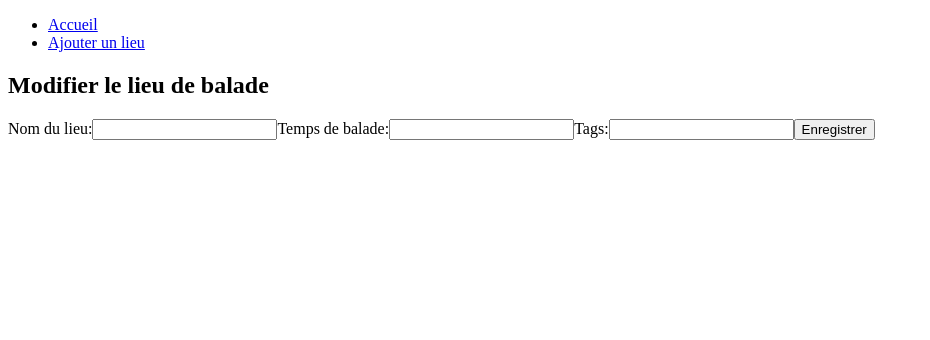
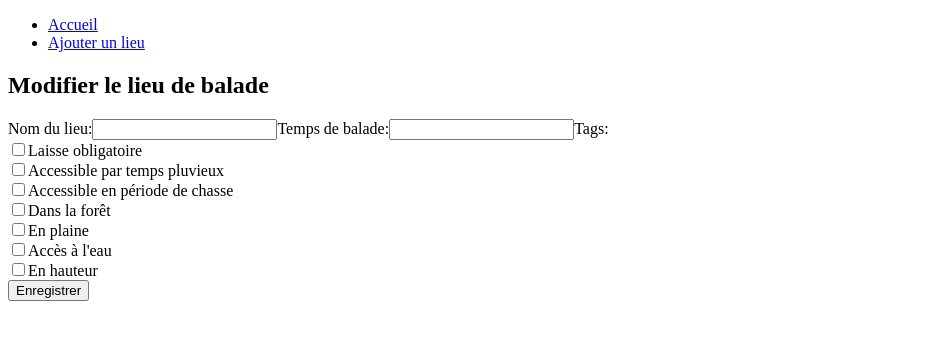
Before and after one commit to tatiana-sthl/se-balader, a React (Create React App) app: page /edit/1 in a window 1280 px wide. Shown: the top 340 px of the page, without its empty margins (0-930 px from the left). Built offline with nearby package versions, Linux system fonts and the light colour scheme; no server answers.

Commit message:
add button edit

```diff
--- a/src/components/editPlace/EditPlaceForm.js
+++ b/src/components/editPlace/EditPlaceForm.js
@@ -1,6 +1,7 @@
 import React, { useState, useEffect } from 'react';
 import axios from 'axios';
 import { useParams, useNavigate } from 'react-router-dom';
+import predefinedTags from '../../data/tags';
 
 const EditPlaceForm = () => {
   const { id } = useParams(); // Obtient l'ID du lieu depuis l'URL
@@ -50,7 +51,23 @@ const EditPlaceForm = () => {
         <input type="number" value={time} onChange={e => setTime(e.target.value)} />
 
         <label>Tags:</label>
-        <input type="text" value={tags} onChange={e => setTags(e.target.value)} />
+        {predefinedTags.map(tag => (
+          <div key={tag}>
+            <input
+              type="checkbox"
+              value={tag}
+              checked={tags.includes(tag)}
+              onChange={e => {
+                if (e.target.checked) {
+                  setTags([...tags, tag]);
+                } else {
+                  setTags(tags.filter(t => t !== tag));
+                }
+              }}
+            />
+            <label>{tag}</label>
+          </div>
+        ))}
 
         <button type="submit">Enregistrer</button>
       </form>
--- a/src/components/placeList/PlaceList.js
+++ b/src/components/placeList/PlaceList.js
@@ -1,7 +1,8 @@
 import React, { useState, useEffect } from 'react';
 import axios from 'axios';
+import { useNavigate } from 'react-router-dom';
+import predefinedTags from '../../data/tags';
 
-const predefinedTags = ['Laisse obligatoire', 'Accessible par temps pluvieux', 'Accessible en période de chasse', 'Dans la forêt', 'En plaine', 'Accès à l\'eau'];
 
 const PlaceList = () => {
   const [places, setPlaces] = useState([]);
@@ -10,6 +11,8 @@ const PlaceList = () => {
   const [selectedTags, setSelectedTags] = useState([]);
   const [showImageOverlay, setShowImageOverlay] = useState(false);
   const [overlayImageUrl, setOverlayImageUrl] = useState('');
+
+  const navigate = useNavigate();
 
   useEffect(() => {
     axios.get('/api/places')
@@ -54,9 +57,12 @@ const PlaceList = () => {
   };
 
   const openImageOverlay = imageUrl => {
-    console.log(imageUrl);
     setShowImageOverlay(true);
-    setOverlayImageUrl(imageUrl);
+    setOverlayImageUrl(`/uploads/${imageUrl}`);
+  };
+
+  const handleEdit = (id) => {
+    navigate(`/edit/${id}`);
   };
 
   return (
@@ -90,6 +96,7 @@ const PlaceList = () => {
             {place.imageUrl && (
               <button onClick={() => openImageOverlay(place.imageUrl)}>Afficher l'image</button>
             )}
+            <button onClick={() => handleEdit(place._id)}>Modifier</button>
           </li>
         ))}
       </ul>
--- /dev/null
+++ b/src/data/tags.js
@@ -0,0 +1,11 @@
+const predefinedTags = [
+    'Laisse obligatoire',
+    'Accessible par temps pluvieux',
+    'Accessible en période de chasse',
+    'Dans la forêt',
+    'En plaine',
+    'Accès à l\'eau',
+    'En hauteur',
+  ];
+
+  export default predefinedTags;
```
Also changed, not shown: 2 other files (tests, documents, lock files or other folders).
